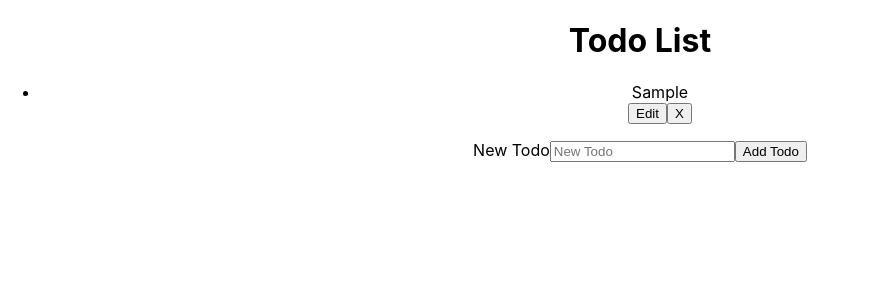
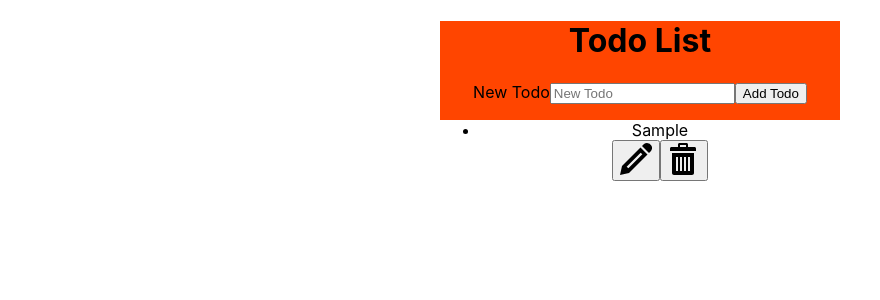
Before and after one commit to GregoryMoskalev/todo-list, a React (Create React App) app: page / in a window 1280 px wide. Both pictures are taken after typing "Sample" into the empty fields and a click on the button "Add Todo". Shown: the top 300 px of the page, without its empty margins (0-880 px from the left). Built offline with nearby package versions, Linux system fonts and the light colour scheme.

Commit message:
adding svgs

```diff
--- a/package.json
+++ b/package.json
@@ -31,5 +31,8 @@
       "last 1 firefox version",
       "last 1 safari version"
     ]
+  },
+  "devDependencies": {
+    "@svgr/cli": "^5.4.0"
   }
 }
--- a/src/NewTodoForm.js
+++ b/src/NewTodoForm.js
@@ -25,16 +25,17 @@ export class NewTodoForm extends Component {
 
 	render() {
 		return (
-			<form onSubmit={this.handleSubmit}>
+			<form className="todo-form" onSubmit={this.handleSubmit}>
 				<label htmlFor="newTodo">New Todo</label>
 				<input
+					className="todo-form__input"
 					name="content"
 					id="newTodo"
 					value={this.state.content}
 					onChange={this.handleChange}
 					placeholder="New Todo"
 				/>
-				<button>Add Todo</button>
+				<button className="todo-form__btn">Add Todo</button>
 			</form>
 		);
 	}
--- a/src/Todo.js
+++ b/src/Todo.js
@@ -1,4 +1,8 @@
 import React, { Component } from 'react';
+import Bin from './icons/Bin';
+import Checkmark from './icons/Checkmark';
+import FloppyDisk from './icons/FloppyDisk';
+import Pencil from './icons/Pencil';
 import './Todo.css';
 
 export class Todo extends Component {
@@ -54,21 +58,24 @@ export class Todo extends Component {
 							value={this.state.content}
 							onChange={this.handleChange}
 						/>
-						<button>Save</button>
+						<button>
+							Save <FloppyDisk />
+						</button>
 					</form>
 				</li>
 			);
 		} else {
 			result = (
-				<div key={this.props.id}>
-					<li
-						onClick={this.handleCompletion}
-						className={this.props.completed ? 'completed' : ''}
-					>
-						{this.props.content}
+				<div className="todo" key={this.props.id}>
+					<li onClick={this.handleCompletion} className="todo__list-item">
+						{this.props.content} {this.props.completed && <Checkmark />}
 					</li>
-					<button onClick={this.handleEdit}>Edit</button>
-					<button onClick={this.handleRemove}>X</button>
+					<button className="todo__btn" onClick={this.handleEdit}>
+						<Pencil />
+					</button>
+					<button className="todo__btn" onClick={this.handleRemove}>
+						<Bin />
+					</button>
 				</div>
 			);
 		}
--- /dev/null
+++ b/src/TodoList.css
@@ -0,0 +1,9 @@
+.todo-list {
+	background-color: orangered;
+	max-width: 400px;
+	margin: auto;
+}
+
+.todo-list__list {
+	background-color: #fff;
+}
--- a/src/TodoList.js
+++ b/src/TodoList.js
@@ -1,6 +1,7 @@
 import React, { Component } from 'react';
 import NewTodoForm from './NewTodoForm.js';
 import Todo from './Todo.js';
+import './TodoList.css';
 
 export class TodoList extends Component {
 	constructor(props) {
@@ -57,10 +58,10 @@ export class TodoList extends Component {
 			/>
 		));
 		return (
-			<div>
-				<h1>Todo List</h1>
-				<ul>{todos}</ul>
+			<div className="todo-list">
+				<h1 className="todo-list__header">Todo List</h1>
 				<NewTodoForm add={this.add} />
+				<ul className="todo-list__list">{todos}</ul>
 			</div>
 		);
 	}
--- /dev/null
+++ b/src/icons/Bin.js
@@ -0,0 +1,11 @@
+import * as React from 'react';
+
+function SvgBin(props) {
+	return (
+		<svg width={32} height={32} {...props}>
+			<path d="M4 10v20c0 1.1.9 2 2 2h18c1.1 0 2-.9 2-2V10H4zm6 18H8V14h2v14zm4 0h-2V14h2v14zm4 0h-2V14h2v14zm4 0h-2V14h2v14zM26.5 4H20V1.5c0-.825-.675-1.5-1.5-1.5h-7c-.825 0-1.5.675-1.5 1.5V4H3.5C2.675 4 2 4.675 2 5.5V8h26V5.5c0-.825-.675-1.5-1.5-1.5zM18 4h-6V2.025h6V4z" />
+		</svg>
+	);
+}
+
+export default SvgBin;
--- /dev/null
+++ b/src/icons/Checkmark.js
@@ -0,0 +1,11 @@
+import * as React from 'react';
+
+function SvgCheckmark(props) {
+	return (
+		<svg width={32} height={32} {...props}>
+			<path d="M27 4L12 19l-7-7-5 5 12 12L32 9z" />
+		</svg>
+	);
+}
+
+export default SvgCheckmark;
--- /dev/null
+++ b/src/icons/FloppyDisk.js
@@ -0,0 +1,11 @@
+import * as React from 'react';
+
+function SvgFloppyDisk(props) {
+	return (
+		<svg width={32} height={32} {...props}>
+			<path d="M28 0H0v32h32V4l-4-4zM16 4h4v8h-4V4zm12 24H4V4h2v10h18V4h2.343L28 5.657V28z" />
+		</svg>
+	);
+}
+
+export default SvgFloppyDisk;
--- /dev/null
+++ b/src/icons/Pencil.js
@@ -0,0 +1,11 @@
+import * as React from 'react';
+
+function SvgPencil(props) {
+	return (
+		<svg width={32} height={32} {...props}>
+			<path d="M27 0a5 5 0 014 8l-2 2-7-7 2-2c.836-.628 1.874-1 3-1zM2 23l-2 9 9-2 18.5-18.5-7-7L2 23zm20.362-11.638l-14 14-1.724-1.724
+14-14 1.724 1.724z" />
+		</svg>
+	);
+}
+export default SvgPencil;
```
Also changed, not shown: 1 other file (tests, documents, lock files or other folders).
